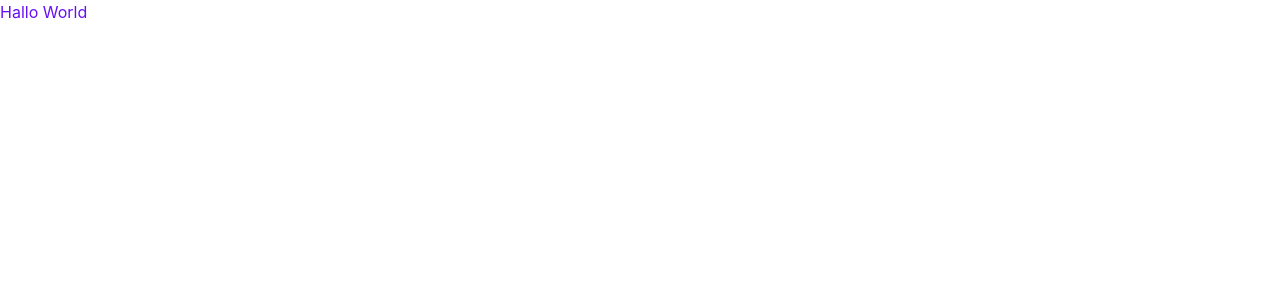
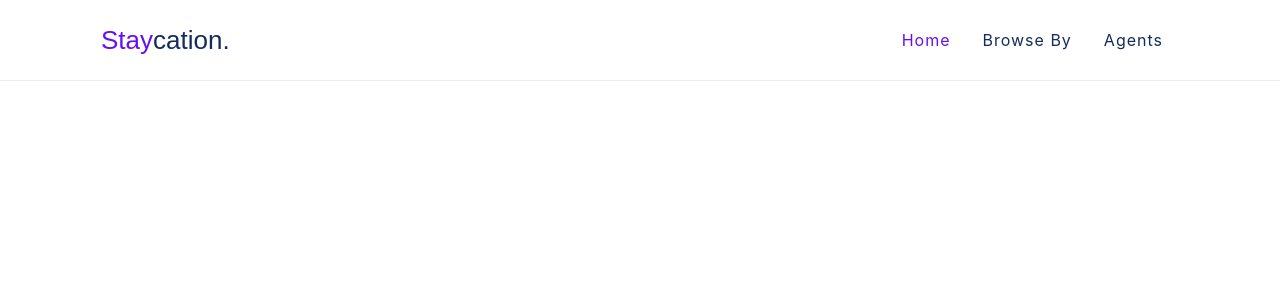
Before and after one commit to mardhamardiya18/staycation, a React (Create React App) app: page / in a window 1280 px wide. Shown: the top 300 px of the page. Built offline with nearby package versions, Linux system fonts and the light colour scheme.

Commit message:
Create Header Component

```diff
--- a/src/App.js
+++ b/src/App.js
@@ -1,12 +1,17 @@
+import React from 'react'
 import "./assets/scss/style.scss"
+import { BrowserRouter as Router,Routes, Route } from 'react-router-dom'
+import LandingPage from 'pages/LandingPage';
+
 
 function App() {
   return (
     <div className="App">
-      <header className="App-header">
-
-        <p class="text-primary">Hallo World</p>
-      </header>
+      <Router>
+        <Routes>
+          <Route path="/" element={<LandingPage />} />
+        </Routes>
+      </Router>
     </div>
   );
 }
--- a/src/assets/scss/style.scss
+++ b/src/assets/scss/style.scss
@@ -47,4 +47,39 @@
   font-size: 26px;
   font-weight: 500;
   font-family: "Poppins", sans-serif;
+  &:hover {
+    text-decoration: none;
+  }
 }
+
+header {
+  border-bottom: 1px solid $gray-200;
+  width: 100%;
+  position: relative;
+
+  .navbar {
+    height: 80px;
+
+    .navbar-nav {
+      li.nav-item {
+        &.active {
+          a.nav-link {
+            color: $primary;
+          }
+        }
+        a {
+          &.nav-link {
+            color: $gray-900;
+            padding-left: 1rem;
+            padding-right: 1rem;
+            letter-spacing: 1px;
+
+            &:hover {
+              text-decoration: underline;
+            }
+          }
+        }
+      }
+    }
+  }
+}
--- a/src/elements/Button/index.js
+++ b/src/elements/Button/index.js
@@ -49,11 +49,11 @@
       )
     }else{
       return(
-        <link  to={props.href}
+        <Link  to={props.href}
         className={className.join(" ")}
         style={props.style} onClick={onClick}>
           {props.children}
-        </link>
+        </Link>
       )
     }
   }
--- a/src/pages/LandingPage.js
+++ b/src/pages/LandingPage.js
@@ -1,12 +1,12 @@
 import React, { Component } from 'react'
-
+import Header from 'parts/Header'
 
 
 export default class LandingPage extends Component {
   render() {
     return (
       <div>
-
+        <Header {...this.props}></Header>
       </div>
     )
   }
--- a/src/parts/Header.js
+++ b/src/parts/Header.js
@@ -0,0 +1,35 @@
+import React from 'react'
+import { useLocation } from 'react-router-dom'
+import Button from 'elements/Button'
+import BrandIcon from 'parts/IconText'
+
+export default function Header() {
+    const location = useLocation();
+    const getNavLinkClass = path => {
+        return location.pathname === path ? " active" : ""
+    }
+
+    return (
+        <header className='spacing-sm'>
+            <div className="container">
+                <nav className="navbar navbar-expand-lg navbar-light">
+                    <BrandIcon />
+
+                    <div className="collapse navbar-collapse">
+                        <ul className="navbar-nav ml-auto">
+                            <li className={`nav-item${getNavLinkClass("/")}`}>
+                                <Button className='nav-link' type='link' href='/'>Home</Button>
+                            </li>
+                            <li className={`nav-item${getNavLinkClass("/browse-by")}`}>
+                                <Button className='nav-link' type='link' href='/browse-by'>Browse By</Button>
+                            </li>
+                            <li className={`nav-item${getNavLinkClass("/agents")}`}>
+                                <Button className='nav-link' type='link' href='/agents'>Agents</Button>
+                            </li>
+                        </ul>
+                    </div>
+                </nav>
+            </div>
+        </header>
+    )
+}
```
